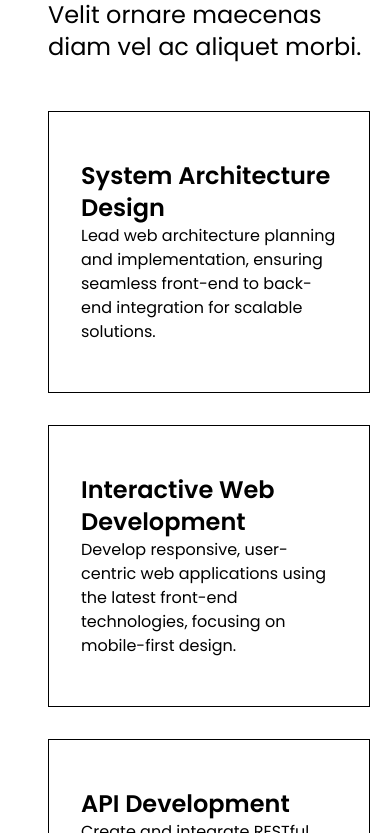
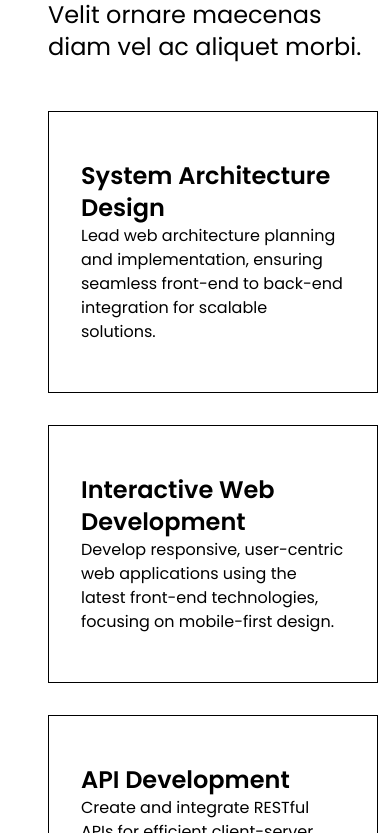
Before and after one commit to husush23/React-port, a React (Vite) app: page / in a window 390 px wide. Shown: the part 2271-3104 px from the top of the page. Built offline with nearby package versions, Linux system fonts and the light colour scheme; no server answers; a web font is replaced by a local one.

Commit message:
Skills updates

```diff
--- a/src/components/SkillSecion.jsx
+++ b/src/components/SkillSecion.jsx
@@ -1,6 +1,6 @@
 function SkillSection({ children }) {
   return (
-    <div className="manual-shadow  my-8 mr-2 border border-black px-8 py-12 md:mx-8">
+    <div className="manual-shadow  mr-2space-y-2 my-8 border border-black px-8 py-12 md:mx-8">
       {children}
     </div>
   );
```
